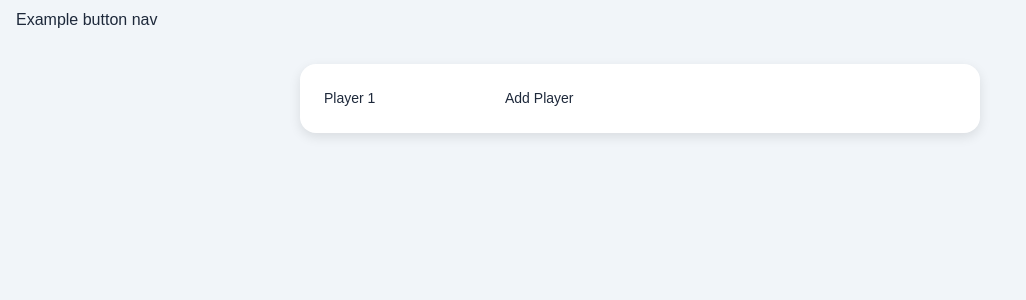
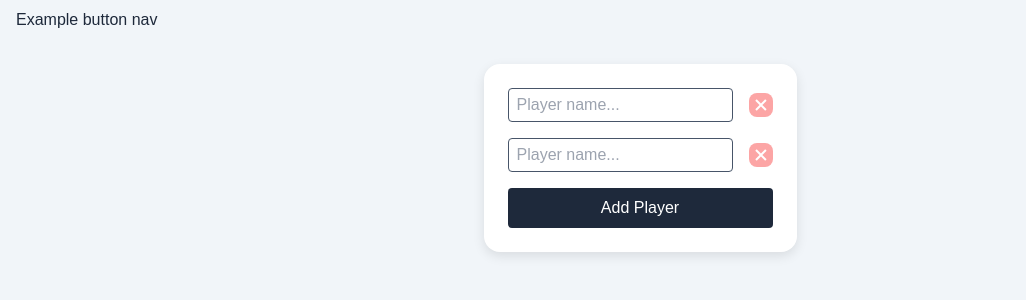
Before and after one commit to RkTcaster/swissts, a React (Vite) app: page / in a window 1280 px wide. Shown: the top 300 px of the page, without its empty margins (0-1026 px from the left). Built offline with nearby package versions, Linux system fonts and the light colour scheme; a web font is replaced by a local one.

Commit message:
WIP - Add player name form

```diff
--- a/src/components/Card/index.tsx
+++ b/src/components/Card/index.tsx
@@ -11,10 +11,6 @@ type Props = {
 const Card = ({ children, showBack = false, className }: Props) => {
   // const { navigate } = useRouter()
   // const onBack = () => navigate({ to: '/' })
-  const { storedValue: storedCharacter } = useLocalStorage('character')
-
-  console.log(storedCharacter);
-
 
   return <div className={twMerge('card shadow-light', className)}>{children}</div>
 }
--- /dev/null
+++ b/src/components/Icon/icon.css
@@ -0,0 +1,3 @@
+svg.delete-icon {
+  @apply bg-red-300 fill-white hover:fill-white hover:bg-red-500;
+}
--- a/src/components/Icon/index.tsx
+++ b/src/components/Icon/index.tsx
@@ -1,8 +1,11 @@
 import Close from '@/assets/icons/close.svg?react'
+import Image from '@/assets/icons/image-icon.svg?react'
 import { twMerge } from 'tailwind-merge'
+import './icon.css'
 
 const iconsMap = {
-  Close
+  Close,
+  Image
 } as const
 
 export type IconsMap = typeof iconsMap
@@ -14,6 +17,7 @@ interface IconProps extends React.SVGProps<SVGSVGElement> {
   className?: string
   svgProps?: React.SVGProps<SVGSVGElement>
 }
+
 const Icon = ({ name, onClick, className, svgProps }: IconProps) => {
   const IconToRender = iconsMap[name]
 
--- /dev/null
+++ b/src/components/Input/index.tsx
@@ -0,0 +1,26 @@
+import { twMerge } from 'tailwind-merge'
+import './input.css'
+import { useState } from 'react'
+
+type Props = {
+  initialValue?: string
+  className?: string
+  onChange?: (e: React.ChangeEvent<HTMLInputElement>) => void
+  onBlur?: (e: React.FocusEvent<HTMLInputElement>) => void
+} & React.InputHTMLAttributes<HTMLInputElement>
+
+const Input = ({ initialValue, className, onChange, onBlur, ...props }: Props) => {
+  const [value, setValue] = useState(initialValue)
+
+  const handleOnChange = (e: React.ChangeEvent<HTMLInputElement>) => {
+    console.log('handleOnChange', e.target.value)
+    setValue(e.target.value)
+    if (onChange) onChange(e)
+  }
+
+  return (
+    <input onChange={handleOnChange} onBlur={onBlur} className={twMerge('input', className)} value={value} {...props} />
+  )
+}
+
+export default Input
--- /dev/null
+++ b/src/components/Input/input.css
@@ -0,0 +1,3 @@
+input.input {
+  @apply py-1 px-2 rounded border-primary-600 border;
+}
--- /dev/null
+++ b/src/components/Step1/PlayerForm/PlayerInputField/index.tsx
@@ -0,0 +1,34 @@
+import Icon from '@/components/Icon'
+import Input from '@/components/Input'
+
+type Props = {
+  index: number
+  inputValue: string
+  handlePlayerNameChange: ({ name, index }: { name: string; index: number }) => void
+  removePlayer: (index: number) => void
+}
+
+const PlayerInputField = ({ inputValue, index, handlePlayerNameChange, removePlayer }: Props) => {
+  return (
+    <div className='col-span-1 flex items-center justify-between gap-4' key={`${inputValue}${index}`}>
+      <Input
+        type='text'
+        placeholder='Player name...'
+        initialValue={inputValue}
+        onBlur={(e) => {
+          const newValue = e.target.value.trim()
+          handlePlayerNameChange({ name: newValue, index })
+        }}
+      />
+      <Icon
+        name='Close'
+        className='h-[24px] delete-icon rounded-lg'
+        onClick={() => {
+          removePlayer(index)
+        }}
+      />
+    </div>
+  )
+}
+
+export default PlayerInputField
--- /dev/null
+++ b/src/components/Step1/PlayerForm/index.tsx
@@ -0,0 +1,57 @@
+import { useState } from 'react'
+import PlayerInputField from './PlayerInputField'
+import Button from '@/components/Button'
+
+const PlayerForm = () => {
+  const [players, setPlayers] = useState<string[]>(['', ''])
+
+  const handlePlayerNameChange = ({ name, index }: { name: string; index: number }) => {
+    setPlayers((prevPlayers) => {
+      return prevPlayers.map((player, playerIndex) => {
+        if (playerIndex === index) {
+          return name
+        }
+        return player
+      })
+    })
+  }
+
+  const removePlayer = (index: number) => {
+    setPlayers((prevPlayers) => {
+      return prevPlayers.filter((_, playerIndex) => playerIndex !== index)
+    })
+  }
+
+  const handleAddPlayer = () => {
+    setPlayers((prevPlayers) => {
+      return [...prevPlayers, '']
+    })
+  }
+
+  return (
+    <div className='grid grid-1 gap-4'>
+      <div className='grid grid-1 gap-4'>
+        {players.map((player, i) => {
+          return (
+            <PlayerInputField
+              key={`${player}${i}`}
+              index={i}
+              inputValue={player}
+              handlePlayerNameChange={handlePlayerNameChange}
+              removePlayer={removePlayer}
+            />
+          )
+        })}
+
+        <Button
+          disabled={players.length > 7}
+          label={'Add Player'}
+          onClick={handleAddPlayer}
+          className='button-primary'
+        />
+      </div>
+    </div>
+  )
+}
+
+export default PlayerForm
--- a/src/views/Home/index.tsx
+++ b/src/views/Home/index.tsx
@@ -1,41 +1,11 @@
-import { Player } from '@/classes/Player'
 import Card from '@/components/Card'
-import { useState } from 'react'
+import PlayerForm from '@/components/Step1/PlayerForm'
 
 const Home = () => {
-  const [players, setPlayers] = useState<string[]>(['Player 1'])
-  const handlePlayerNameChange = ({ name, index }: { name: string; index: number }) => {
-    setPlayers((prevPlayers) => {
-      return prevPlayers.map((player, playerIndex) => {
-        if (playerIndex === index) {
-          return name
-        }
-        return player
-      })
-    })
-  }
-  const handleAddPlayer = () => {
-    setPlayers((prevPlayers) => {
-      return [...prevPlayers, '']
-    })
-  }
-  console.log(players)
-
   return (
-    <section className='flex items-center justify-center mt-6 container text-[14px]'>
-      <Card>
-        {players.map((player, i) => {
-          return (
-            <input
-              type='text'
-              value={player}
-              onChange={(e) => {
-                handlePlayerNameChange({ name: e.target.value, index: i })
-              }}
-            />
-          )
-        })}
-        <button onClick={handleAddPlayer}>Add Player</button>
+    <section className='flex items-center justify-center mt-6 container'>
+      <Card className='w-fit'>
+        <PlayerForm />
       </Card>
     </section>
   )
```
Also changed, not shown: src/assets/icons/image-icon.svg (added).
